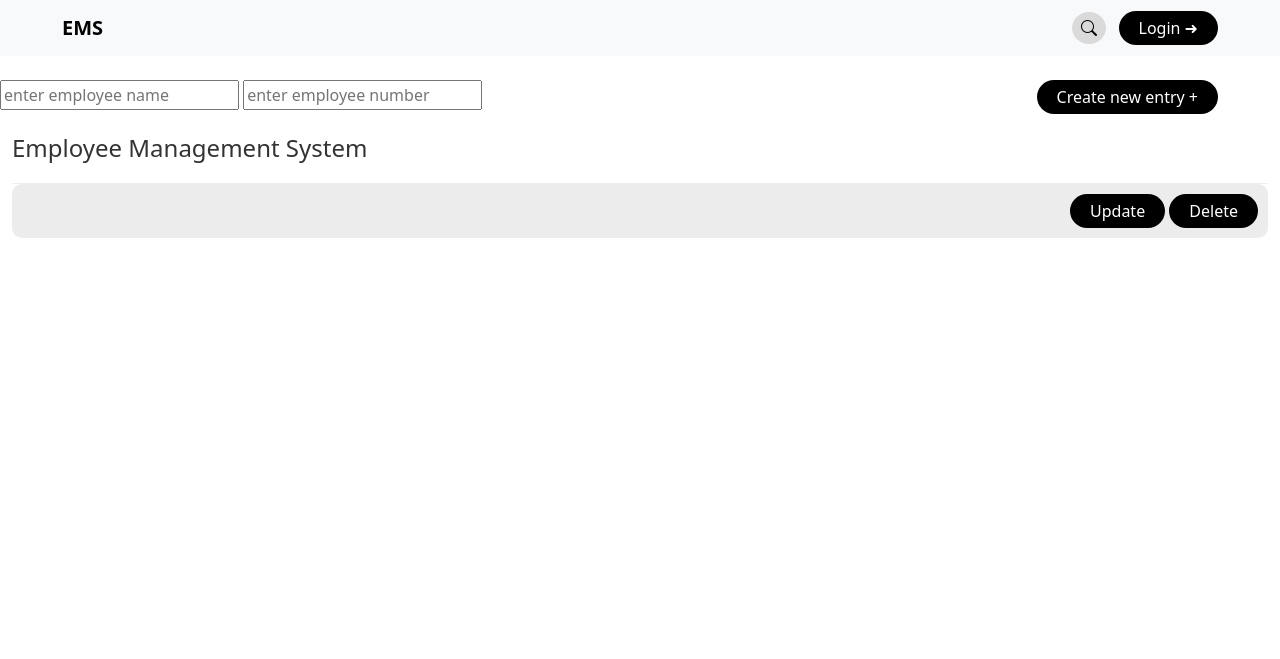
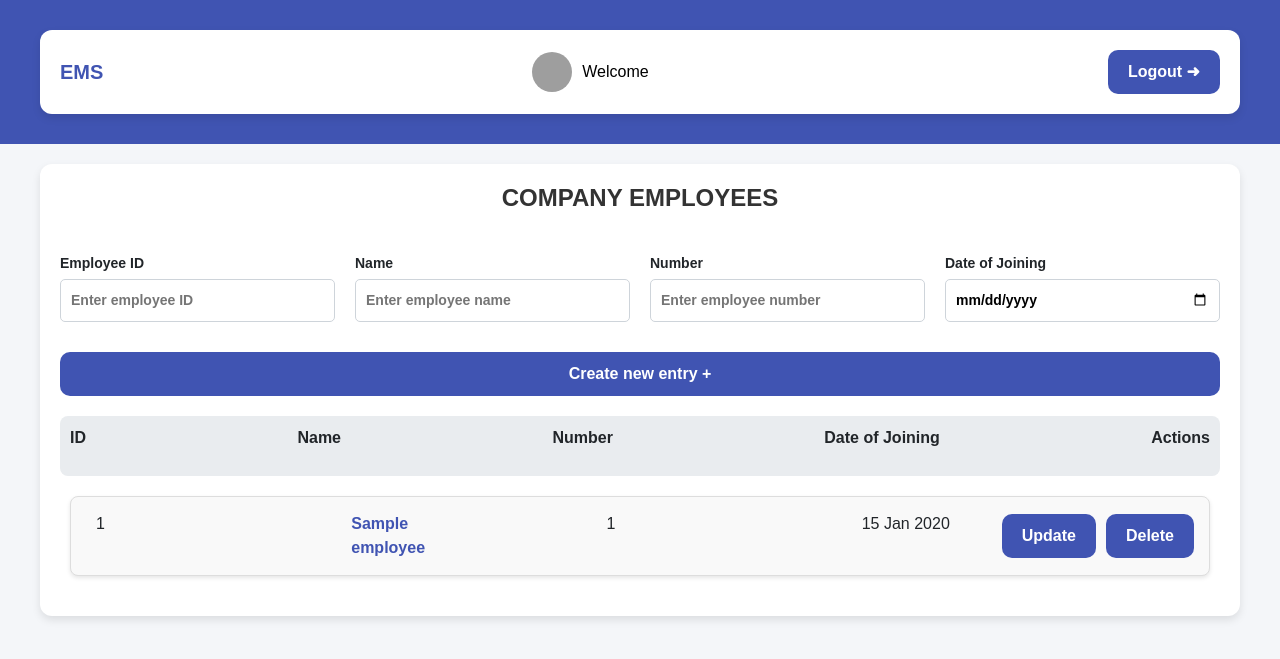
Before and after one commit to GlitchV12/PRODIGY_FS_2, a Node server app: template templates/home.ejs in a window 1280 px wide. Shown: the top 659 px of the page. Run offline with Node 20, Linux system fonts and the light colour scheme; the template is opened without the code that fills it: most values are stand-ins (such as "Sample title", 1, 10 or a date in 2020); some libraries are stand-ins or nearby versions; grey boxes are pictures that could not be loaded.

Commit message:
Update home.ejs

```diff
--- a/templates/home.ejs
+++ b/templates/home.ejs
@@ -8,121 +8,257 @@
     <link rel="stylesheet" href="https://cdn.jsdelivr.net/npm/bootstrap-icons@1.11.3/font/bootstrap-icons.min.css">
     <link href="https://cdn.jsdelivr.net/npm/bootstrap@5.3.3/dist/css/bootstrap.min.css" rel="stylesheet"
         integrity="sha384-QWTKZyjpPEjISv5WaRU9OFeRpok6YctnYmDr5pNlyT2bRjXh0JMhjY6hW+ALEwIH" crossorigin="anonymous">
+    <style>
+        * {
+            transition: ease-in-out 0.3s;
+            font-family: 'Poppins', sans-serif;
+        }
 
-    <style>
-        .container {
-            background-color: #fff;
+        body {
+            background-color: #f4f6f9;
+            margin: 0;
+            padding: 0;
+        }
+
+        .navbar {
+            background-color: #4054B2;
+            padding: 10px 20px;
+        }
+
+        .navbar-brand {
+            color: white;
+            font-weight: bold;
+        }
+
+        .user-info {
+            display: flex;
+            align-items: center;
+            gap: 10px;
+            color: white;
+        }
+
+        .user-info img {
+            border-radius: 50%;
+            width: 40px;
+            height: 40px;
+        }
+
+        .submitBtns {
+            border-radius: 10px;
+            background-color: #4054B2;
+            color: white;
+            padding: 10px 20px;
+            border: none;
+            cursor: pointer;
+            font-weight: bold;
+        }
+
+        .submitBtns:hover {
+            background-color: #ffffff;
+            color: #4054B2;
+            box-shadow: 0 5px 8px rgba(0, 0, 0, 0.137);
+            /* border: 2px solid #4054B2; */
+        }
+
+        .container-fluid {
+            background-color: #ffffff;
             border-radius: 12px;
             box-shadow: 0 4px 8px rgba(0, 0, 0, 0.1);
             padding: 20px;
-            width: 400px;
-            text-align: center;
+            margin: 20px auto;
+            max-width: 1200px;
         }
 
         header h1 {
             margin: 0;
+            font-weight: bold;
             font-size: 24px;
             color: #333;
             padding-bottom: 20px;
-            border-bottom: 1px solid #eee;
+            text-align: center;
         }
 
-        .employee-list {
-            margin-top: 20px;
-            text-align: left;
+        #employee-list-header {
+            display: flex;
+            justify-content: space-between;
+            padding: 10px;
+            background-color: #e9ecef;
+            border-radius: 8px;
+            font-weight: bold;
+            margin-bottom: 10px;
         }
 
-        .employee-list h2 {
-            font-size: 18px;
-            margin-bottom: 10px;
+        #employee-list {
+            max-height: 400px;
+            overflow-y: auto;
+            padding: 10px;
         }
 
         .employee-item {
             background-color: #f9f9f9;
             border: 1px solid #ddd;
             border-radius: 8px;
-            padding: 10px;
+            padding: 15px;
             margin-bottom: 10px;
             box-shadow: 0 2px 4px rgba(0, 0, 0, 0.1);
+            display: flex;
+            justify-content: space-between;
+            align-items: center;
         }
 
-        .submitBtns {
-            border-radius: 50px;
-            background-color: black;
+        .employee-details {
+            display: flex;
+            justify-content: space-between;
+            flex: 1;
+        }
+
+        .employee-details p {
+            width: 150px;
+            margin: 0;
+            padding: 0 10px;
+        }
+
+        .buttonsdiv {
+            display: flex;
+            gap: 10px;
+        }
+
+        form label {
+            font-weight: bold;
+            font-size: 14px;
+            margin-bottom: 5px;
+            display: block;
+        }
+
+        .form-container {
+            margin: 20px 0;
+        }
+
+        .form-container form {
+            display: flex;
+            flex-wrap: wrap;
+            gap: 20px;
+        }
+
+        .form-container form div {
+            flex: 1 1 calc(25% - 20px);
+            display: flex;
+            flex-direction: column;
+        }
+
+        .inputboxes {
+            border-radius: 5px;
+            border: 1px solid #ced4da;
+            background-color: #ffffff;
+            padding: 10px;
+            font-size: 14px;
+            width: 100%;
+            font-weight: bold;
+            margin-bottom: 10px;
+        }
+
+        .searchButton {
+            background: none;
+            border: none;
             color: white;
-            padding-left: 20px;
-            padding-right: 20px;
-            padding-top: 5px;
-            padding-bottom: 5px;
-            border: none;
+            font-size: 20px;
+            margin-right: 10px;
+            cursor: pointer;
         }
     </style>
 </head>
 
 <body>
-    <nav class="navbar navbar-expand-lg bg-body-tertiary" style="padding-left: 50px;padding-right: 50px;">
+    <nav class="navbar navbar-expand-lg">
         <div class="container-fluid">
-            <!-- company name -->
-            <a class="navbar-brand" href="#" style="font-weight: bold;">EMS </a>
-
+            <a class="navbar-brand" href="#" style="color: #4054B2;">EMS</a>
+            <div class="user-info">
+                <img src="https://picsum.photos/200" alt="User Avatar">
+                <span style="color: black;">Welcome</span>
+            </div>
             <div>
-                <!-- search button -->
-                <button class="searchButton" id="searchButton"
-                    style="border-radius: 100%;border:none; background-color: #dadada;padding-left:9px;padding-right: 9px;padding-top: 4px;padding-bottom: 4px;">
+                <button class="searchButton" id="searchButton">
                     <i class="bi bi-search"></i>
                 </button>
-                &nbsp
-                <!-- login button -->
-                <button class="loginButton" id="loginButton"
-                    style="border-radius: 50px;background-color: black;color: white;padding-left:20px;padding-right:20px;padding-top: 5px;padding-bottom:5px;border: none;">Login
-                    &#10140;</button>
+                <button class="submitBtns" id="logoutButton">Logout &#10140;</button>
             </div>
-
         </div>
     </nav>
-    <br>
-
-    <form method="POST" action="/addEmployees">
-        <!-- inserting employee details section -->
-        <div>
-            <input type="text" name="newEmployeeName" id="newEmployeeName" placeholder="enter employee name" required>
-            <input type="number" name="newEmployeeNumber" id="newEmployeeNumber" placeholder="enter employee number"
-                required>
-
-            <!-- add employee button -->
-            <button id="addNewEmployee" name="addNewEmployee" type="submit" class="submitBtns"
-                style="float: right;margin-right: 62px;">Create
-                new entry +</button>
-            <br>
-            <br>
-        </div>
-    </form>
-
-    <!-- employee details info display div -->
     <div class="container-fluid">
         <header>
-            <h1>Employee Management System</h1>
+            <h1>COMPANY EMPLOYEES</h1>
         </header>
-        <main>
-            <div id="employee-list" class="container-fluid"
-                style="height: fit-content;width: 100%;border-radius: 10px;padding: 10px;background-color: #ececec;display: flex;justify-content: space-between;">
+        <div class="form-container">
+            <form method="POST" action="/addEmployees">
                 <div>
-                    <p id="employeeNameDisplayTag"></p>
-                    <p id="employeeNumberDisplayTag"></p>
+                    <label for="newEmployeeID">Employee ID</label>
+                    <input class="inputboxes" type="text" name="newEmployeeID" id="newEmployeeID" placeholder="Enter employee ID" required>
                 </div>
-                <div class="buttonsdiv">
-                    <button class="submitBtns" id="updateEmployeeDetailsButton">Update</button>
-                    <button class="submitBtns" id="deleteEmployeeDetailsButton">Delete</button>
+                <div>
+                    <label for="newEmployeeName">Name</label>
+                    <input class="inputboxes" type="text" name="newEmployeeName" id="newEmployeeName" placeholder="Enter employee name" required>
                 </div>
-
-            </div>
-        </main>
+                <div>
+                    <label for="newEmployeeNumber">Number</label>
+                    <input class="inputboxes" type="number" name="newEmployeeNumber" id="newEmployeeNumber" placeholder="Enter employee number" required maxlength="10" minlength="10">
+                </div>
+                <div>
+                    <label for="dateOfJoining">Date of Joining</label>
+                    <input class="inputboxes" type="date" name="dateOfJoining" id="dateOfJoining" required>
+                </div>
+                <div style="flex: 1 1 100%;">
+                    <button id="addNewEmployee" name="addNewEmployee" type="submit" class="submitBtns">Create new entry +</button>
+                </div>
+            </form>
+        </div>
+        <div id="employee-list-header">
+            <p>ID</p>
+            <p>Name</p>
+            <p>Number</p>
+            <p>Date of Joining</p>
+            <p>Actions</p>
+        </div>
+        <div id="employee-list">
+            <% if (employees && employees.length > 0) { %>
+                <% employees.forEach(employee => { %>
+                    <div class="employee-item">
+                        <div class="employee-details">
+                            <p><%= employee.newEmployeeID %></p>
+                            <p style="color: #4054B2;font-weight: bold;"><%= employee.newEmployeeName %></p>
+                            <p><%= employee.newEmployeeNumber %></p>
+                            <p><%= employee.dateOfJoining %></p> <!-- Display date in YYYY-MM-DD format -->
+                        </div>
+                        <div class="buttonsdiv">
+                            <button class="submitBtns" onclick="showUpdateForm('<%= employee.newEmployeeID %>')">Update</button>
+                            <form action="/deleteRecords" method="POST">
+                              <input type="hidden" name="employeeID" value="<%= employee.newEmployeeID %>">
+                              <button class="submitBtns" id="deleteEmployeeDetailsButton">Delete</button>
+                            </form>
+                          </div>
+                          <div id="updateForm-<%= employee.newEmployeeID %>" style="display:none;border-left: 2px solid #e9ecef;margin-left: 20px;padding-left: 20px;">
+                            <form action="/updateRecords" method="POST">
+                              <input class="inputboxes" type="hidden" name="newEmployeeID" value="<%= employee.newEmployeeID %>">
+                              <input class="inputboxes"type="text" name="newEmployeeName" value="<%= employee.newEmployeeName %>" required>
+                              <input class="inputboxes" type="number" name="newEmployeeNumber" value="<%= employee.newEmployeeNumber %>" required>
+                              <input class="inputboxes"type="date" name="dateOfJoining" value="<%= employee.dateOfJoining %>" required>
+                              <button type="submit" class="submitBtns">Save Changes</button>
+                            </form>
+                          </div>
+                    </div>
+                <% }) %>
+            <% } else { %>
+                <p>No employees found.</p>
+            <% } %>
+        </div>
     </div>
 
-    <script src="https://cdn.jsdelivr.net/npm/bootstrap@5.3.3/dist/js/bootstrap.bundle.min.js"
-        integrity="sha384-YvpcrYf0tY3lHB60NNkmXc5s9fDVZLESaAA55NDzOxhy9GkcIdslK1eN7N6jIeHz"
-        crossorigin="anonymous"></script>
+    <script src="https://cdn.jsdelivr.net/npm/bootstrap@5.3.3/dist/js/bootstrap.bundle.min.js"></script>
 
+    <script>
+        function showUpdateForm(employeeID) {
+          document.getElementById(`updateForm-${employeeID}`).style.display = 'block';
+        }
+        </script>
 </body>
 
 </html>
```
